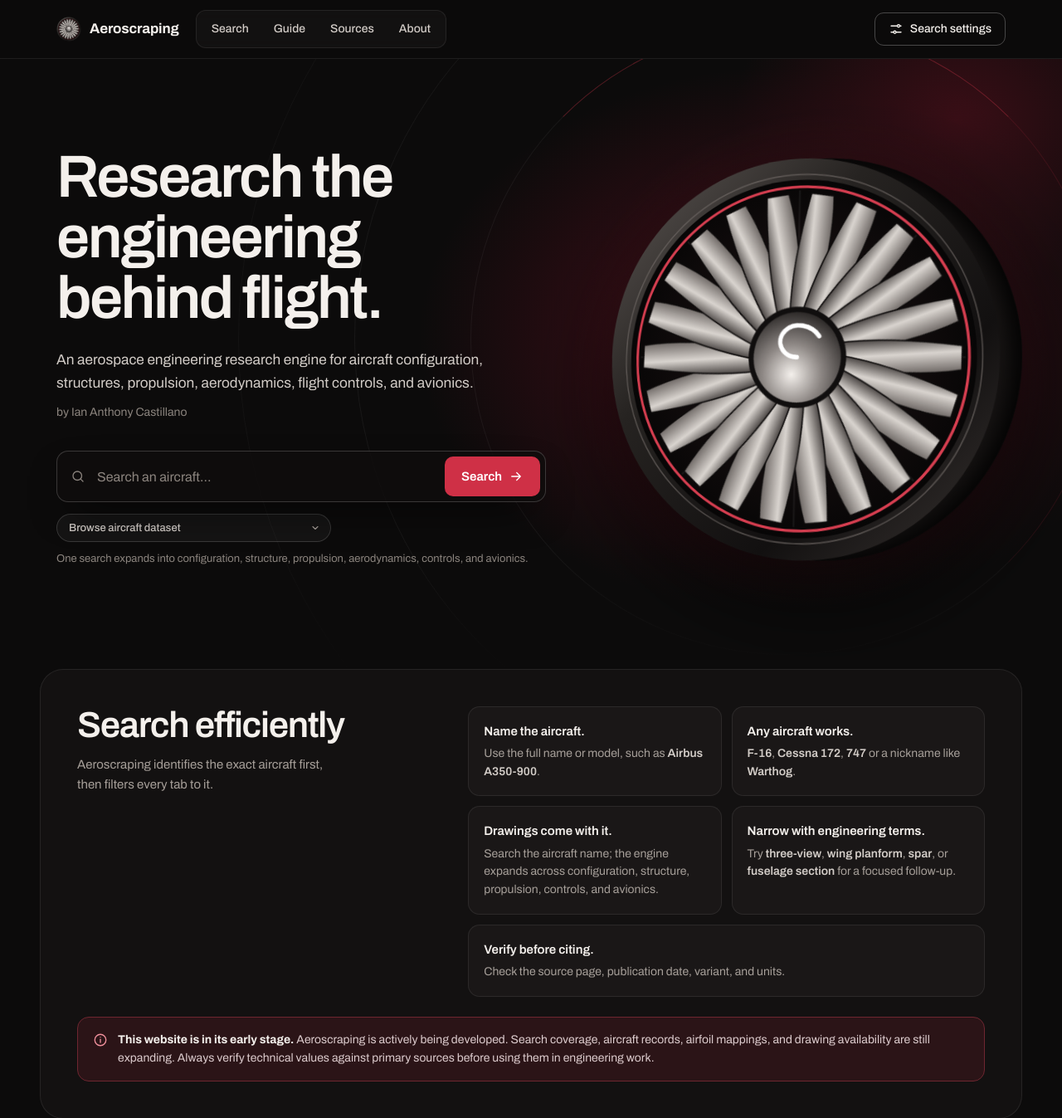
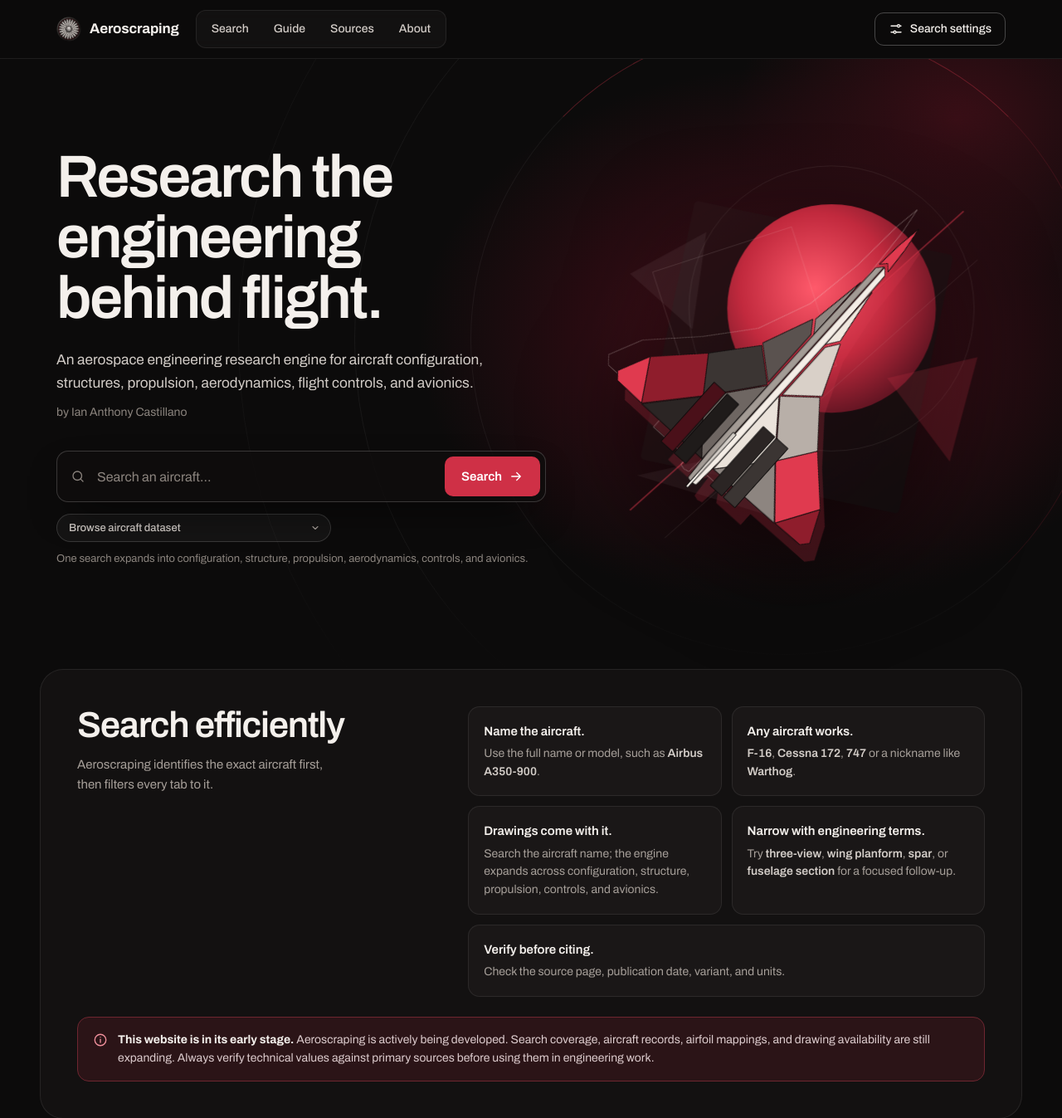
Before and after one commit to castillanoiananthony/Aeroscraping, a Flask app: page / in a window 1280 px wide. Shown: the top 1347 px of the page at 83% size. Run offline with Flask 3, Linux system fonts and the light colour scheme.

Commit message:
Hero: replace turbofan with abstract cubist Concorde
Faceted plan-view ogee delta in the dark/red palette with offset echo planes
and a red sun disc. Facets assemble once on load, then the aircraft drifts.
Reduced motion gets a plain fade.

Co-Authored-By: Claude Opus 5.5 <noreply@anthropic.com>

```diff
--- a/static/css/style.css
+++ b/static/css/style.css
@@ -114,10 +114,18 @@ button,input,select{font:inherit;color:inherit}
 .status:empty{display:none}
 .status.error{padding:12px 14px;border:1px solid var(--accent-line);border-radius:var(--radius-sm);background:var(--accent-tint);color:#f5bcc3}
 
-.hero-visual{position:relative;display:grid;place-items:center;perspective:1400px}
-.engine-hero{width:min(100%,520px);transform:rotateY(-16deg) rotateX(4deg);transform-style:preserve-3d;filter:drop-shadow(0 40px 60px #000c)}
-.engine-hero::before{content:"";position:absolute;inset:2%;border-radius:50%;background:radial-gradient(circle at 60% 50%,#2b2624,#0e0c0c 70%);transform:translateZ(-60px) translateX(26px);box-shadow:inset -10px 0 30px #000}
-.engine-hero::after{content:"";position:absolute;inset:-18%;z-index:-1;border-radius:50%;background:radial-gradient(circle,#e03a4f2e 0%,transparent 62%)}
+.hero-visual{position:relative;display:grid;place-items:center}
+.concorde-art{width:min(100%,600px);height:auto;overflow:visible;filter:drop-shadow(0 40px 60px #000a)}
+.art-bg{animation:art-in .9s var(--ease-out) both}
+.plane-float{animation:float 9s ease-in-out 1.2s infinite}
+.facet{transform:translate(var(--dx),var(--dy));transform-box:fill-box;transform-origin:center;stroke:#0c0b0b;stroke-width:1.2;stroke-linejoin:round;animation:assemble .9s var(--ease-out) both}
+.facet:nth-child(3n){animation-delay:.08s}.facet:nth-child(3n+1){animation-delay:.16s}.facet:nth-child(5n){animation-delay:.26s}
+.echo{animation:art-in 1.2s var(--ease-out) .35s both}
+.echo-red{fill:#e03a4f;fill-opacity:.22}
+.echo-line{fill:none;stroke:#f1e9e0;stroke-opacity:.28;stroke-width:1.2}
+@keyframes assemble{from{opacity:0;transform:translate(calc(var(--dx) * 9),calc(var(--dy) * 9)) rotate(4deg)}}
+@keyframes art-in{from{opacity:0}}
+@keyframes float{50%{transform:translate(6px,-8px)}}
 
 /* ---------- Panels ---------- */
 .panel{max-width:var(--wrap);margin:0 auto 28px;margin-inline:max(var(--gutter),calc((100% - var(--wrap)) / 2));padding:clamp(22px,3.5vw,44px);border:1px solid var(--line);border-radius:var(--radius-lg);background:var(--panel)}
@@ -272,7 +280,7 @@ select.control{appearance:none;padding-right:34px;background:var(--field) url("d
   .brand{margin-right:auto}
   .hero-inner{grid-template-columns:1fr;min-height:0;padding-top:20px;gap:8px}
   .hero-visual{order:-1}
-  .engine-hero{width:min(64vw,300px)}
+  .concorde-art{width:min(86vw,380px)}
   .ring{left:50%;top:22%}
   .hero-bg{background:radial-gradient(70% 40% at 50% 18%,#5a1320 0%,#2a0c12 45%,transparent 80%),var(--bg)}
   .hero h1{max-width:14ch}
@@ -317,5 +325,7 @@ select.control{appearance:none;padding-right:34px;background:var(--field) url("d
   html{scroll-behavior:auto}
   *,*::before,*::after{transition-duration:.01ms!important}
   .engine-fan,.brand-fan{animation-duration:40s}
+  .facet,.echo,.art-bg{animation:art-in .3s ease both}
+  .plane-float{animation:none}
   .results-section.is-revealed,.sheet[open]{animation:fade .2s ease}
 }
--- a/templates/index.html
+++ b/templates/index.html
@@ -8,7 +8,7 @@
   <title>Aeroscraping</title>
   <link rel="icon" type="image/png" href="{{ url_for('static', filename='assets/plane.png') }}">
   <link rel="preload" href="{{ url_for('static', filename='fonts/archivo-latin.woff2') }}" as="font" type="font/woff2" crossorigin>
-  <link rel="stylesheet" href="{{ url_for('static', filename='css/style.css', v='20261123-2') }}">
+  <link rel="stylesheet" href="{{ url_for('static', filename='css/style.css', v='20261123-3') }}">
 </head>
 <body>
 <svg class="sprite" width="0" height="0" aria-hidden="true" focusable="false">
@@ -114,11 +114,53 @@
         <section id="status" class="status" aria-live="polite"></section>
       </div>
 
-      <div class="hero-visual" aria-hidden="true">
-        <div class="engine engine-hero">
-          <svg class="engine-case"><use href="#engine"/></svg>
-          <svg class="engine-fan"><use href="#fan"/></svg>
-        </div>
+      <div class="hero-visual">
+<svg class="concorde-art" viewBox="0 0 600 600" role="img" aria-label="Abstract cubist illustration of Concorde">
+  <defs>
+    <radialGradient id="sun" cx=".42" cy=".4" r=".65"><stop offset="0" stop-color="#ff5a6b"/><stop offset=".55" stop-color="#c22a3e"/><stop offset="1" stop-color="#5a1320"/></radialGradient>
+    <linearGradient id="band" x1="0" y1="0" x2="1" y2="1"><stop offset="0" stop-color="#2a1216"/><stop offset="1" stop-color="#120d0e"/></linearGradient>
+  </defs>
+  <g class="art-bg">
+    <rect x="110" y="110" width="380" height="380" rx="6" fill="url(#band)" fill-opacity=".85" transform="rotate(12 300 300)"/>
+    <circle cx="350" cy="230" r="150" fill="url(#sun)"/>
+    <polygon points="70,470 300,540 250,430" fill="#f1e9e0" fill-opacity=".05"/>
+    <rect x="120" y="140" width="210" height="210" fill="none" stroke="#f1e9e0" stroke-opacity=".14" transform="rotate(-18 225 245)"/>
+    <circle cx="350" cy="230" r="205" fill="none" stroke="#f1e9e0" stroke-opacity=".1"/>
+    <path d="M60 520 L540 90" stroke="#e03a4f" stroke-opacity=".5" stroke-width="2"/>
+    <path d="M110 560 L560 160" stroke="#f1e9e0" stroke-opacity=".12" stroke-width="1"/>
+    <polygon points="430,330 560,300 520,450" fill="#e03a4f" fill-opacity=".18"/>
+    <polygon points="60,180 170,120 150,260" fill="#f1e9e0" fill-opacity=".06"/>
+  </g>
+  <g class="plane-float">
+    <g transform="translate(300 312) rotate(42) scale(.92)">
+      <polygon class="echo echo-red" points="0,-272 6,-232 11,-150 25.08,-60 58.36,20 112.12,85 176.12,150 199.16,200 188.92000000000002,212 76.28,213 76.28,236 25.08,236 11,214 8,250 0,252 -8,250 -11,214 -25.08,236 -76.28,236 -76.28,213 -188.92000000000002,212 -199.16,200 -176.12,150 -112.12,85 -58.36,20 -25.08,-60 -11,-150 -6,-232" transform="translate(26 18)"/>
+      <polygon class="echo echo-line" points="0,-272 6,-232 11,-150 25.08,-60 58.36,20 112.12,85 176.12,150 199.16,200 188.92000000000002,212 76.28,213 76.28,236 25.08,236 11,214 8,250 0,252 -8,250 -11,214 -25.08,236 -76.28,236 -76.28,213 -188.92000000000002,212 -199.16,200 -176.12,150 -112.12,85 -58.36,20 -25.08,-60 -11,-150 -6,-232" transform="translate(-22 -14) scale(1.04)"/>
+      <polygon class="facet" style="--dx:0.7px;--dy:-3.9px" points="11,-150 25.08,-60 11,-40" fill="#f1e9e0"/>
+<polygon class="facet" style="--dx:3.9px;--dy:-0.7px" points="11,-40 25.08,-60 58.36,20 11,60" fill="#d9d0c8"/>
+<polygon class="facet" style="--dx:2.6px;--dy:3.1px" points="11,60 58.36,20 112.12,85 73.72,140" fill="#b8afa8"/>
+<polygon class="facet" style="--dx:0.9px;--dy:3.9px" points="11,60 73.72,140 11,214" fill="#ebe3db"/>
+<polygon class="facet" style="--dx:2.6px;--dy:3.0px" points="73.72,140 112.12,85 176.12,150 137.72,213" fill="#e03a4f"/>
+<polygon class="facet" style="--dx:1.5px;--dy:3.7px" points="73.72,140 137.72,213 11,214" fill="#8d8580"/>
+<polygon class="facet" style="--dx:2.7px;--dy:3.0px" points="176.12,150 199.16,200 188.92000000000002,212 137.72,213" fill="#8f1d2c"/>
+<polygon class="facet" style="--dx:-0.7px;--dy:-3.9px" points="-11,-150 -25.08,-60 -11,-40" fill="#8d8580"/>
+<polygon class="facet" style="--dx:-3.9px;--dy:-0.7px" points="-11,-40 -25.08,-60 -58.36,20 -11,60" fill="#5a524f"/>
+<polygon class="facet" style="--dx:-2.6px;--dy:3.1px" points="-11,60 -58.36,20 -112.12,85 -73.72,140" fill="#3b3533"/>
+<polygon class="facet" style="--dx:-0.9px;--dy:3.9px" points="-11,60 -73.72,140 -11,214" fill="#6e6662"/>
+<polygon class="facet" style="--dx:-2.6px;--dy:3.0px" points="-73.72,140 -112.12,85 -176.12,150 -137.72,213" fill="#8f1d2c"/>
+<polygon class="facet" style="--dx:-1.5px;--dy:3.7px" points="-73.72,140 -137.72,213 -11,214" fill="#2b2524"/>
+<polygon class="facet" style="--dx:-2.7px;--dy:3.0px" points="-176.12,150 -199.16,200 -188.92000000000002,212 -137.72,213" fill="#e03a4f"/>
+<polygon class="facet" style="--dx:0.8px;--dy:3.9px" points="25.08,112 49.4,112 49.4,236 25.08,236" fill="#2b2524"/>
+<polygon class="facet" style="--dx:-0.8px;--dy:3.9px" points="-25.08,112 -49.4,112 -49.4,236 -25.08,236" fill="#1f1b1a"/>
+<polygon class="facet" style="--dx:1.4px;--dy:3.8px" points="51.96,112 76.28,112 76.28,236 51.96,236" fill="#3b3533"/>
+<polygon class="facet" style="--dx:-1.4px;--dy:3.8px" points="-51.96,112 -76.28,112 -76.28,236 -51.96,236" fill="#4a1019"/>
+<polygon class="facet" style="--dx:0.6px;--dy:4.0px" points="0,-200 9,-190 11,-60 11,200 8,250 0,252" fill="#f4ede6"/>
+<polygon class="facet" style="--dx:-0.6px;--dy:4.0px" points="0,-200 -9,-190 -11,-60 -11,200 -8,250 0,252" fill="#a39b95"/>
+<polygon class="facet" style="--dx:0.0px;--dy:-4.0px" points="0,-272 6,-232 9,-190 0,-200 -9,-190 -6,-232" fill="#e03a4f"/>
+<polygon class="facet" style="--dx:0.0px;--dy:4.0px" points="-3,150 3,150 2,262 -2,262" fill="#f4ede6"/>
+      <path d="M0 -150 V240" stroke="#1f1b1a" stroke-opacity=".35" stroke-width="1"/>
+    </g>
+  </g>
+</svg>
       </div>
     </div>
   </section>
@@ -219,6 +261,6 @@
   </form>
 </dialog>
 
-<script src="{{ url_for('static', filename='js/app.js', v='20261123-2') }}"></script>
+<script src="{{ url_for('static', filename='js/app.js', v='20261123-3') }}"></script>
 </body>
 </html>
```
